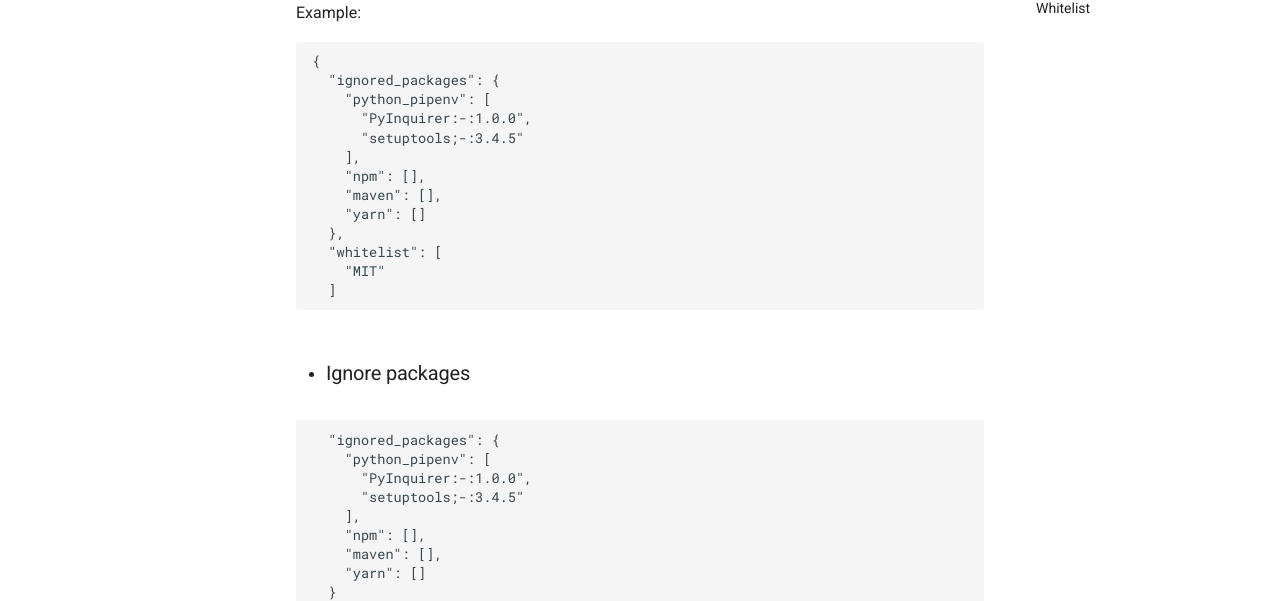
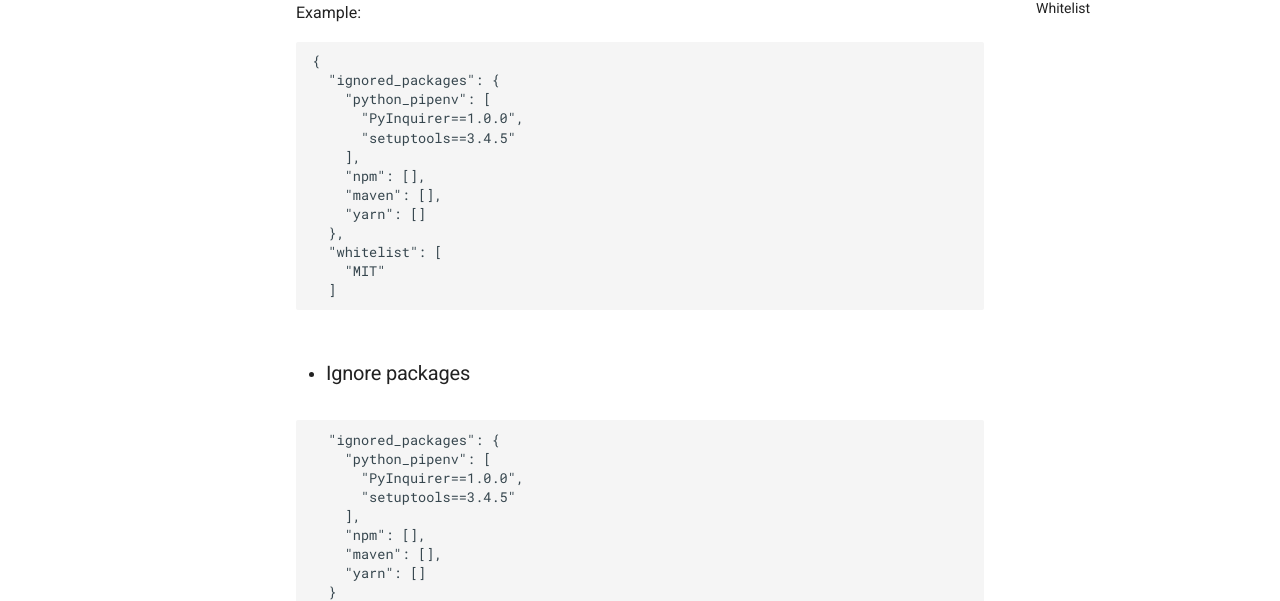
Before and after one commit to webscopeio/license.sh, an MkDocs documentation site: the page built from docs/usage.md, in a window 1280 px wide and 900 px high, scrolled down 880 px. Shown: the part 208-809 px from the top of the window. Built offline with MkDocs 1.6.1 and Material for MkDocs 9.7.7, drawn with Linux system fonts in a browser that asks for light colours; comment, search, counter and statistics services are not loaded.

````diff
--- a/docs/usage.md
+++ b/docs/usage.md
@@ -45,8 +45,8 @@ Example:
 {
   "ignored_packages": {
     "python_pipenv": [
-      "PyInquirer:-:1.0.0",
-      "setuptools;-:3.4.5"
+      "PyInquirer==1.0.0",
+      "setuptools==3.4.5"
     ],
     "npm": [],
     "maven": [],
@@ -61,8 +61,8 @@ Example:
 ```
   "ignored_packages": {
     "python_pipenv": [
-      "PyInquirer:-:1.0.0",
-      "setuptools;-:3.4.5"
+      "PyInquirer==1.0.0",
+      "setuptools==3.4.5"
     ],
     "npm": [],
     "maven": [],
````
